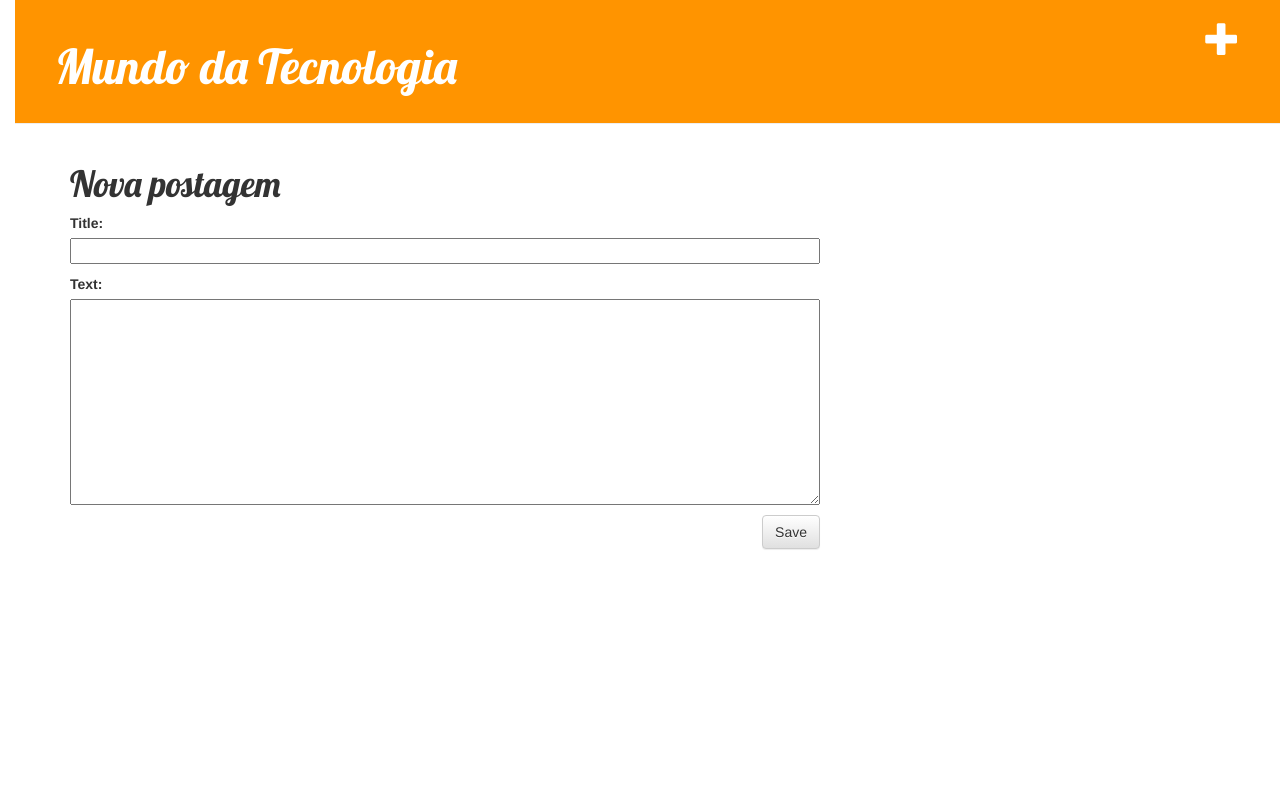
After one commit to nicsmith78/my-first-blog, a Django app: page /post/new/ in a window 1280 px wide. The commit adds this page. Run offline with Django 3.2, Linux system fonts and the light colour scheme; the visitor is signed in with stand-in values (Sample User, id 1); some libraries are stand-ins or nearby versions.

Commit message:
Added views to create/edit blog post inside the site.

```diff
--- a/blog/forms.py
+++ b/blog/forms.py
@@ -0,0 +1,9 @@
+from django import forms
+
+from .models import Post
+
+class PostForm(forms.ModelForm):
+
+    class Meta:
+        model = Post
+        fields = ('title', 'text',)
--- /dev/null
+++ b/blog/static/css/blog.css
@@ -0,0 +1,54 @@
+body {
+    padding-left: 15px;
+}
+.page-header {
+    background-color: #ff9400;
+    margin-top: 0;
+    padding: 20px 20px 20px 40px;
+}
+
+.page-header h1, .page-header h1 a, .page-header h1 a:visited, .page-header h1 a:active {
+    color: #ffffff;
+    font-size: 36pt;
+    text-decoration: none;
+}
+
+.content {
+    margin-left: 40px;
+}
+
+h1, h2, h3, h4 {
+    font-family: 'Lobster', cursive;
+}
+
+h1 a {
+    color: #FCA205;
+    font-family: 'Lobster';
+}
+
+.date {
+    color: #828282;
+}
+
+.save {
+    float: right;
+}
+
+.post-form textarea, .post-form input {
+    width: 100%;
+}
+
+.top-menu, .top-menu:hover, .top-menu:visited {
+    color: #ffffff;
+    float: right;
+    font-size: 26pt;
+    margin-right: 20px;
+}
+
+.post {
+    margin-bottom: 70px;
+}
+
+.post h1 a, .post h1 a:visited {
+    color: #000000;
+}
--- /dev/null
+++ b/blog/templates/blog/base.html
@@ -0,0 +1,26 @@
+{% load static %}
+<html>
+    <head>
+        <title>Tech</title>
+        <link rel="stylesheet" href="//maxcdn.bootstrapcdn.com/bootstrap/3.2.0/css/bootstrap.min.css">
+        <link rel="stylesheet" href="//maxcdn.bootstrapcdn.com/bootstrap/3.2.0/css/bootstrap-theme.min.css">
+        <link href='//fonts.googleapis.com/css?family=Lobster&subset=latin,latin-ext' rel='stylesheet' type='text/css'>
+        <link rel="stylesheet" href="{% static 'css/blog.css' %}">
+    </head>
+<body>
+    <div class="page-header">
+        {% if user.is_authenticated %}
+            <a href="{% url 'post_new' %}" class="top-menu"><span class="glyphicon glyphicon-plus"></span></a>
+        {% endif %}
+        <h1><a href="/">Mundo da Tecnologia</a></h1>
+    </div>
+    <div class="content container">
+        <div class="row">
+            <div class="col-md-8">
+            {% block content %}
+            {% endblock %}
+            </div>
+        </div>
+    </div>
+</body>
+</html>
--- /dev/null
+++ b/blog/templates/blog/post_edit.html
@@ -0,0 +1,9 @@
+{% extends 'blog/base.html' %}
+
+{% block content %}
+    <h1>Nova postagem</h1>
+    <form method="POST" class="post-form">{% csrf_token %}
+        {{ form.as_p }}
+        <button type="submit" class="save btn btn-default">Save</button>
+    </form>
+{% endblock %}
--- a/blog/urls.py
+++ b/blog/urls.py
@@ -1,5 +1,9 @@
 from django.urls import path
 from . import views
+
 urlpatterns = [
     path('', views.post_list, name='post_list'),
+    path('post/<int:pk>/', views.post_detail, name='post_detail'),
+    path('post/new/', views.post_new, name='post_new'),
+    path('post/<int:pk>/edit/', views.post_edit, name='post_edit'),
 ]
--- a/blog/views.py
+++ b/blog/views.py
@@ -1,8 +1,47 @@
-from django.shortcuts import render
+from django.shortcuts import render, get_object_or_404
 from django.utils import timezone
 from .models import Post
+from .forms import PostForm
+from django.shortcuts import redirect
 
+# Create your views here.
 
 def post_list(request):
     posts = Post.objects.filter(published_date__lte=timezone.now()).order_by('published_date')
     return render(request, 'blog/post_list.html', {'posts': posts})
+
+    # VERIFICAR SE EH POSTS OU POST A ULTIMA PALAVRA DO METODO POST_LIST
+    # VERIFICAR Q ERRO E ESSE DO OBJETCS NO  METODO POST_LIST
+
+def post_detail(request, pk):
+    post = get_object_or_404(Post, pk=pk)
+    return render(request, 'blog/post_detail.html', {'post': post})
+
+
+def post_new(request):
+    if request.method == "POST":
+        form = PostForm(request.POST)
+        if form.is_valid():
+            post = form.save(commit=False)
+            post.author = request.user
+            post.published_date = timezone.now()
+            post.save()
+            return redirect('post_detail', pk=post.pk)
+    else:
+        form = PostForm()
+    return render(request, 'blog/post_edit.html', {'form': form})
+
+
+def post_edit(request, pk):
+    post = get_object_or_404(Post, pk=pk)
+    if request.method == "POST":
+        form = PostForm(request.POST, instance=post)
+        if form.is_valid():
+            post = form.save(commit=False)
+            post.author = request.user
+            post.published_date = timezone.now()
+            post.save()
+            return redirect('post_detail', pk=post.pk)
+    else:
+        form = PostForm(instance=post)
+    return render(request, 'blog/post_edit.html', {'form': form})
```
Also changed, not shown: blog/templates/blog/post_detail.html (added, +16 -0 lines), blog/templates/blog/post_list.html (+12 -17 lines).
